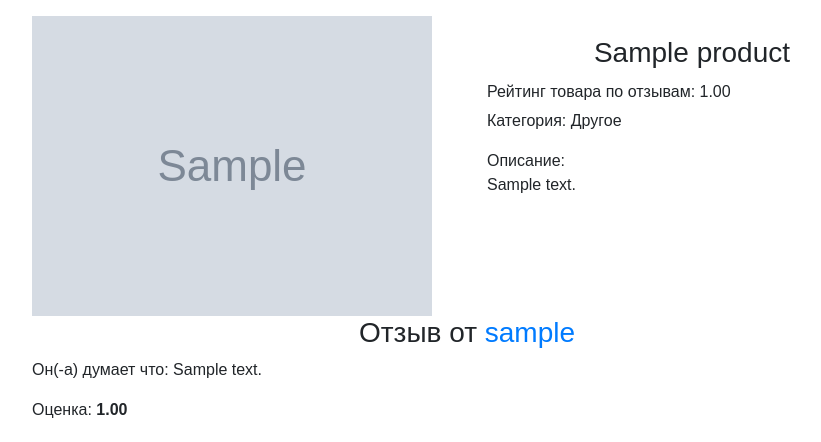
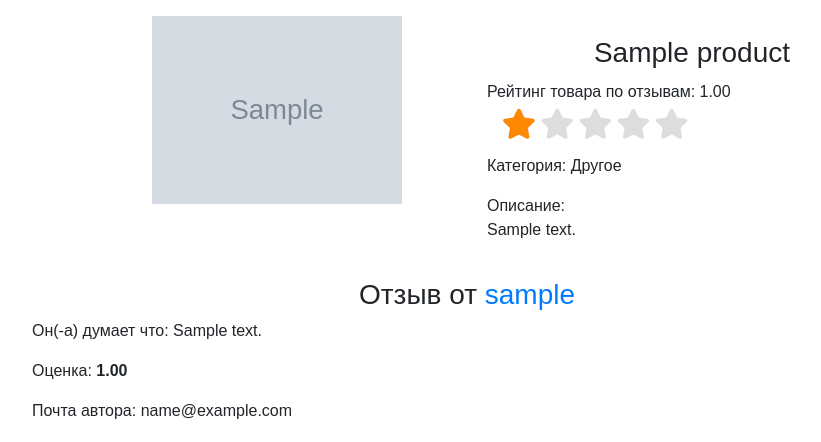
Before and after one commit to MuctepK/exam-8, a Django app: page /products/1/ in a window 1280 px wide. Shown: the part 56-498 px from the top of the page, without its empty margins (173-994 px from the left). Run offline with Django 3.2, Linux system fonts and the light colour scheme; tables that the repository leaves empty hold one stand-in row (values such as "Sample post"); grey boxes marked "Sample" are stand-in pictures; some libraries are stand-ins or nearby versions.

Commit message:
Выполнен бонус со звездочками, добавлены модельные методы

```diff
--- a/source/webapp/models.py
+++ b/source/webapp/models.py
@@ -18,6 +18,42 @@
     def __str__(self):
         return self.name
 
+    # def get_average_of_products(self):
+    #     average_of = {}
+    #     for product in Product.objects.all():
+    #         average_of[product.pk] = self.get_average(product.reviews.all())
+    #     return average_of
+    #
+    # def get_star_of_products(self, products):
+    #     star_of = {}
+    #     for product in products:
+    #         star_of[product.pk] = self.get_star_of_product(self.get_average(product.reviews.all()))
+    #     return star_of
+
+
+    def get_average(self):
+        reviews = self.reviews.all()
+        if reviews:
+            total = sum([review.mark for review in reviews])
+            return round(total/len(reviews), 2)
+        return 0
+
+    def get_star(self):
+        average = self.get_average()
+        number = []
+        for i in range(1, 6):
+            if average > 0.00:
+                if average - 1 < 0.00:
+                    number.append(str(average * 100))
+                    average -= 1
+                else:
+                    average -= 1
+                    number.append(str(100))
+            else:
+                number.append(str(0))
+        return number
+
+
 
 class Review(models.Model):
     author = models.ForeignKey(User, on_delete=models.PROTECT, related_name='reviews')
--- a/source/webapp/static/css/style.css
+++ b/source/webapp/static/css/style.css
@@ -86,3 +86,19 @@
     margin-left: 120px;
 
 }
+.star {
+  font-size: 30px;
+  position: relative;
+  display: inline-block;
+}
+.star-under {
+  color: #ddd;
+  vertical-align: top;
+}
+.star-over {
+  color: #f80;
+  position: absolute;
+  left: 0;
+  top: 0;
+  overflow: hidden;
+}
--- a/source/webapp/templates/product/detail.html
+++ b/source/webapp/templates/product/detail.html
@@ -10,14 +10,15 @@
 <div class="row ">
         <div class="col-6">
                     {% if product.img %}
-                    <img src="{{ product.img }}"   alt="{{ product.name }}">
+                    <img src="{{ product.img.url }}" class="product-image"  alt="{{ product.name }}">
                     {% else %}
                     <img src="{% static 'img/no-photo.png' %}"   class= "product-image" alt="{{ product.name }}">
                     {% endif %}
         </div>
                     <div class="card-body col-6">
                         <h3 class="card-title">{{ product.name }}</h3>
-                        <h6>Рейтинг товара по отзывам: {{ average }}</h6>
+                        <h6>Рейтинг товара по отзывам: {{ product.get_average }}</h6>
+                        {% include 'product/star.html' %}
                         <p class="card-text">Категория: {{ product.get_category_display }}</p>
                         <p>Описание: <br>
                             {% if product.description %}
@@ -29,7 +30,7 @@
 
                     </div>
                 </div>
-    {% for review in reviews %}
+    {% for review in product.reviews.all %}
     {% include 'review/review_list.html' %}
     {% endfor %}
 {% endblock %}
--- a/source/webapp/templates/product/index.html
+++ b/source/webapp/templates/product/index.html
@@ -19,7 +19,8 @@
                     {% endif %}
                     <div class="card-body">
                         <h5 class="card-title">{{ product.name }}</h5>
-                        <h3>Рейтинг: {{ average_of|get_item:product.pk }}</h3>
+                        <h3>Рейтинг: {{ product.get_average }}</h3>
+                        {% include 'product/star.html' %}
                         <p class="card-text">{{ product.get_category_display }}</p>
                         <a href="{% url 'webapp:detail_product' product.pk %}"
                            class="btn btn-primary">Посмотреть</a>
--- /dev/null
+++ b/source/webapp/templates/product/star.html
@@ -0,0 +1,27 @@
+<div class="col-12">
+    <div class="star">
+        <span class="star star-under fa fa-star"></span>
+        <span class="star star-over fa fa-star "
+        style="width:{{ product.get_star.0 }}%"></span>
+    </div>
+    <div class="star">
+                <span class="star star-under fa fa-star"></span>
+                <span class="star star-over fa fa-star "
+                style="width:{{ product.get_star.1 }}%"></span>
+    </div>
+    <div class="star">
+                <span class="star star-under fa fa-star"></span>
+                <span class="star star-over fa fa-star "
+                style="width:{{ product.get_star.2 }}%"></span>
+    </div>
+    <div class="star">
+                <span class="star star-under fa fa-star"></span>
+                <span class="star star-over fa fa-star "
+                style="width:{{ product.get_star.3 }}%"></span>
+    </div>
+    <div class="star">
+                <span class="star star-under fa fa-star"></span>
+                <span class="star star-over fa fa-star "
+                style="width:{{ product.get_star.4 }}%"></span>
+    </div>
+</div>
--- a/source/webapp/templates/product/update.html
+++ b/source/webapp/templates/product/update.html
@@ -4,7 +4,7 @@
 {% endblock %}
 {% block content %}
     <h1>Изменение Товара </h1>
-     <form method="POST">
+     <form method="POST" enctype="multipart/form-data">
     {% include 'partial/form.html'%}
      <input type="submit" value="Изменить" class="btn text-center btn-primary">
     </form>
--- a/source/webapp/templates/review/review_list.html
+++ b/source/webapp/templates/review/review_list.html
@@ -3,7 +3,7 @@
     <p>Он(-а) думает что: {{ review.text }}</p>
 <p>Оценка: <b>{{ review.mark }}</b></p>
     <p>Почта автора: {{ review.author.email }}</p>
-    {% if can_edit|get_item:review %}
+    {% if review.author == request.user or perms.change_review %}
     <a href="{% url 'webapp:update_review' review.pk %}">Изменить отзыв</a>
     <a href="{% url 'webapp:delete_review' review.pk %}">Удалить отзыв</a>
     {% endif %}
--- a/source/webapp/views/product_views.py
+++ b/source/webapp/views/product_views.py
@@ -15,49 +15,11 @@
     context_object_name = 'products'
     template_name = 'product/index.html'
 
-    def get_context_data(self, *, object_list=None, **kwargs):
-        context = super().get_context_data()
-        products = self.get_queryset()
-        context['average_of'] = self.get_average_of_products(products.all())
-        print(context['average_of'])
-        return context
-
-    def get_average_of_products(self, products):
-        average_of = {}
-        for product in products:
-            average_of[product.pk] = self.get_average(product.reviews.all())
-        return average_of
-
-    def get_average(self,reviews):
-        if reviews:
-            total = sum([review.mark for review in reviews])
-            return round(total/len(reviews), 2)
-        return 0
-
 
 class ProductDetailView(DetailView):
     model = Product
     context_object_name = 'product'
     template_name = 'product/detail.html'
-
-    def get_context_data(self, **kwargs):
-        context = super().get_context_data()
-        reviews = self.object.reviews.all()
-        context['reviews'] = reviews
-        context['average'] = self.get_average(reviews)
-        context['can_edit'] = self.can_edit(reviews)
-        return context
-
-    def get_average(self,reviews):
-        if reviews:
-            total = sum([review.mark for review in reviews])
-            return round(total/len(reviews),2)
-        return 0
-
-    def can_edit(self, reviews):
-        return {review: review.author == self.request.user or
-                self.request.user.has_perm('webapp.change_review')
-                for review in reviews}
 
 
 class ProductCreateView(PermissionRequiredMixin, CreateView):
```
